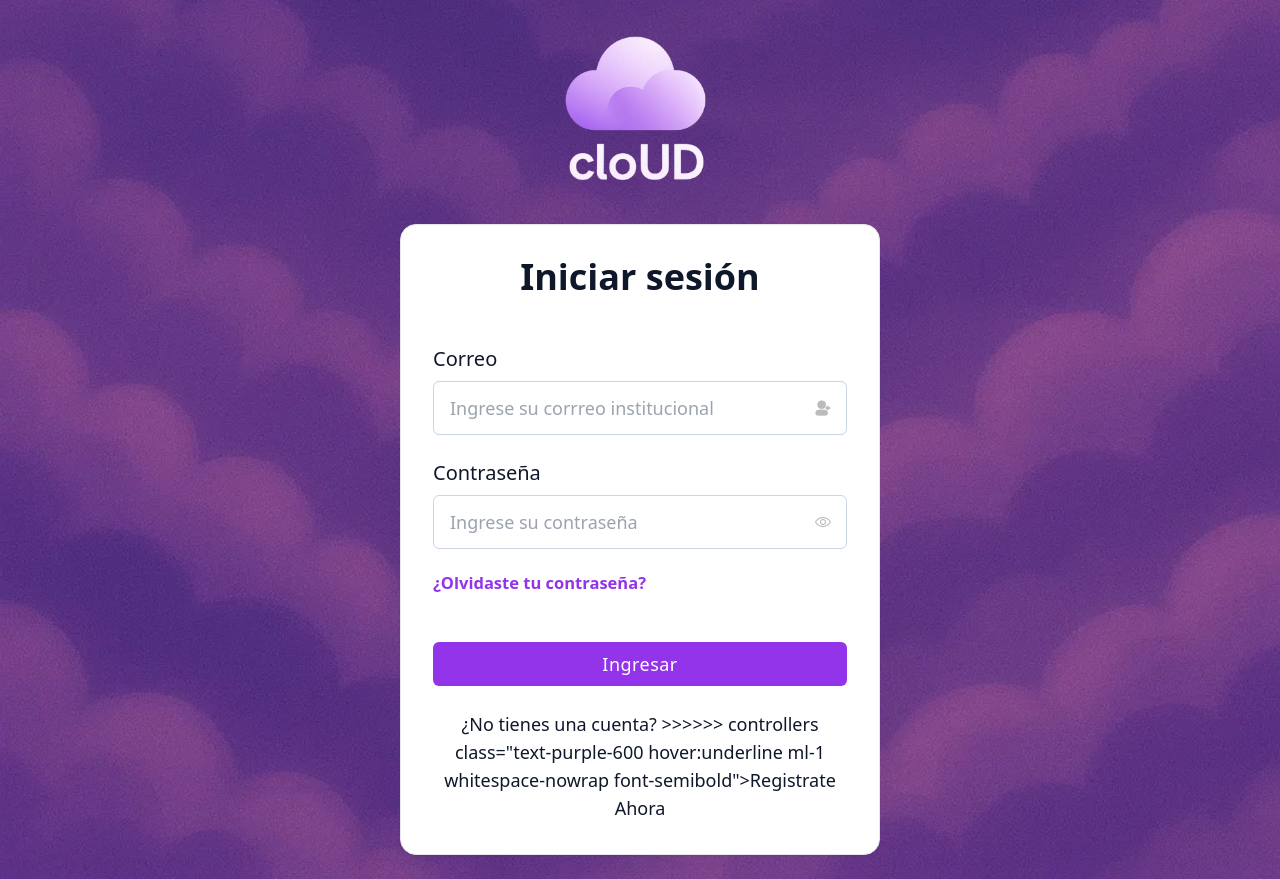
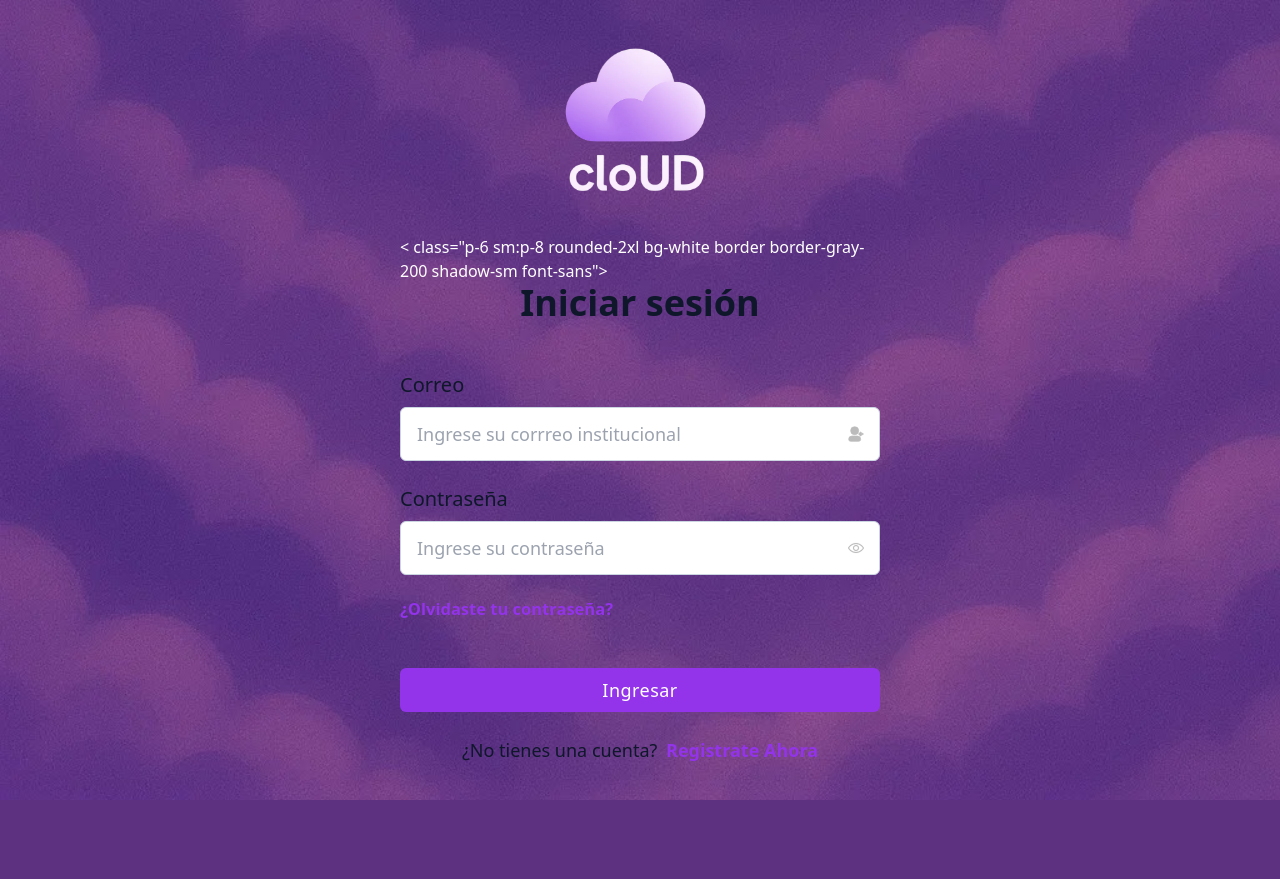
Before and after one commit to Xjpaez16/cloUD, a PHP site: page /view/login.php in a window 1280 px wide. After the commit the page ends 800 px from the top, so only its background shows below. Run offline with PHP 8.4, Linux system fonts and the light colour scheme; some libraries are stand-ins or nearby versions.

Commit message:
Login solucionado

```diff
--- a/view/login.php
+++ b/view/login.php
@@ -7,6 +7,12 @@
     <title>Login</title>
     <!-- Tailwind CSS vía CDN -->
     <script src="https://cdn.tailwindcss.com"></script>
+
+
+    <!-- JS de Notyf y css -->
+    <link rel="stylesheet" href="https://cdn.jsdelivr.net/npm/notyf@3/notyf.min.css" />
+    <script src="https://cdn.jsdelivr.net/npm/notyf@3/notyf.min.js"></script>
+
 </head>
 
 <body class="relative min-h-screen bg-cover bg-bottom bg-no-repeat text-white font-sans "
@@ -19,13 +25,13 @@
                         class="w-40 mb-8 mx-auto block" />
                 </a>
 
-                <div class="p-6 sm:p-8 rounded-2xl bg-white border border-gray-200 shadow-sm font-sans">
+                < class="p-6 sm:p-8 rounded-2xl bg-white border border-gray-200 shadow-sm font-sans">
                     <h1 class="text-slate-900 text-center text-3xl font-bold xl:text-4xl">Iniciar sesión</h1>
-                    <form class="mt-12 space-y-6">
+                    <form class="mt-12 space-y-6" action="<?= BASE_URL ?>LoginController/login" method="POST">
                         <div>
                             <label class="text-slate-900 text-sm font-medium mb-2 block xl:text-xl">Correo</label>
                             <div class="relative flex items-center">
-                                <input name="username" type="text" required
+                                <input name="email" type="email" required
                                     class="w-full text-slate-900 text-sm border border-slate-300 px-4 py-3 pr-8 rounded-md outline-blue-600 xl:text-lg"
                                     placeholder="Ingrese su corrreo institucional" />
                                 <svg xmlns="http://www.w3.org/2000/svg" fill="#bbb" stroke="#bbb"
@@ -68,14 +74,11 @@
                             </button>
                         </div>
                         <p class="text-slate-900 text-sm !mt-6 text-center xl:text-lg">¿No tienes una cuenta? <a
-<<<<<<< HEAD
-=======
                                 href="<?= BASE_URL ?>AuthController/register"
->>>>>>> controllers
                                 class="text-purple-600 hover:underline ml-1 whitespace-nowrap font-semibold">Registrate
                                 Ahora</a></p>
                     </form>
-                </div>
+                </>
             </div>
         </div>
     </div>
```
